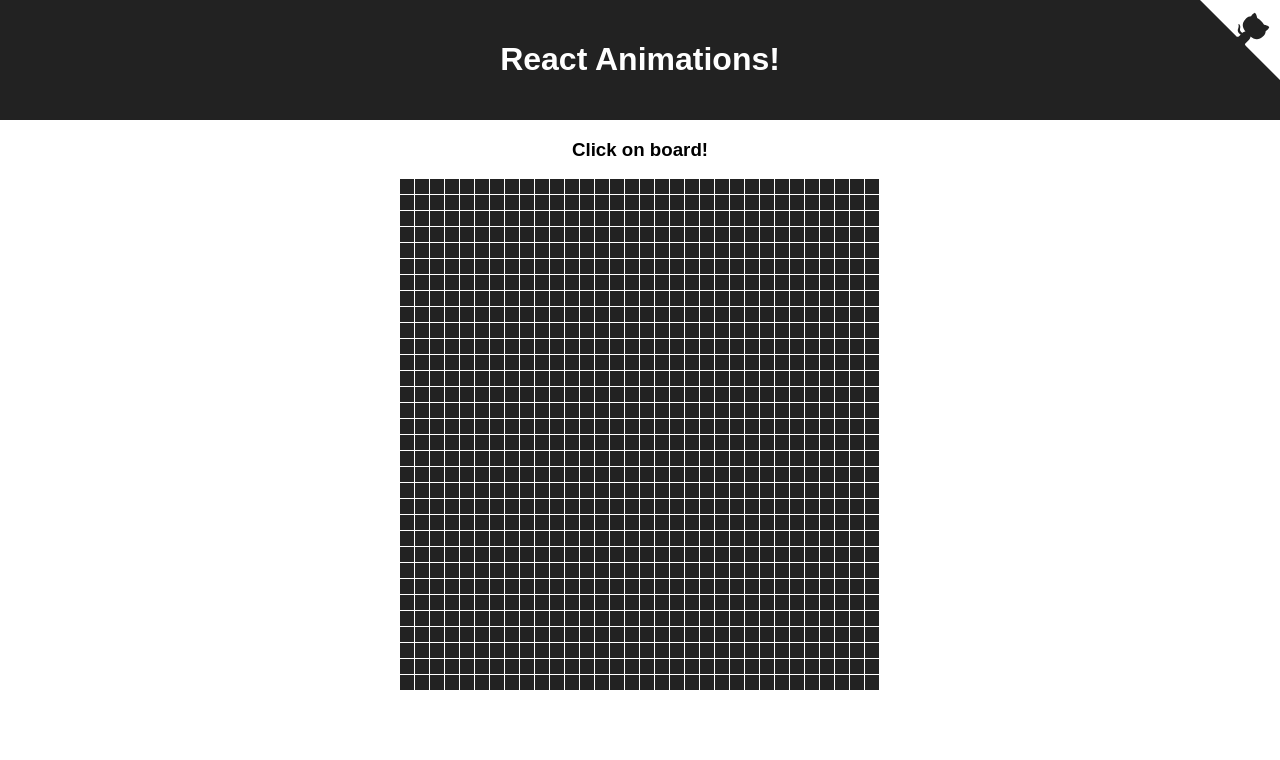
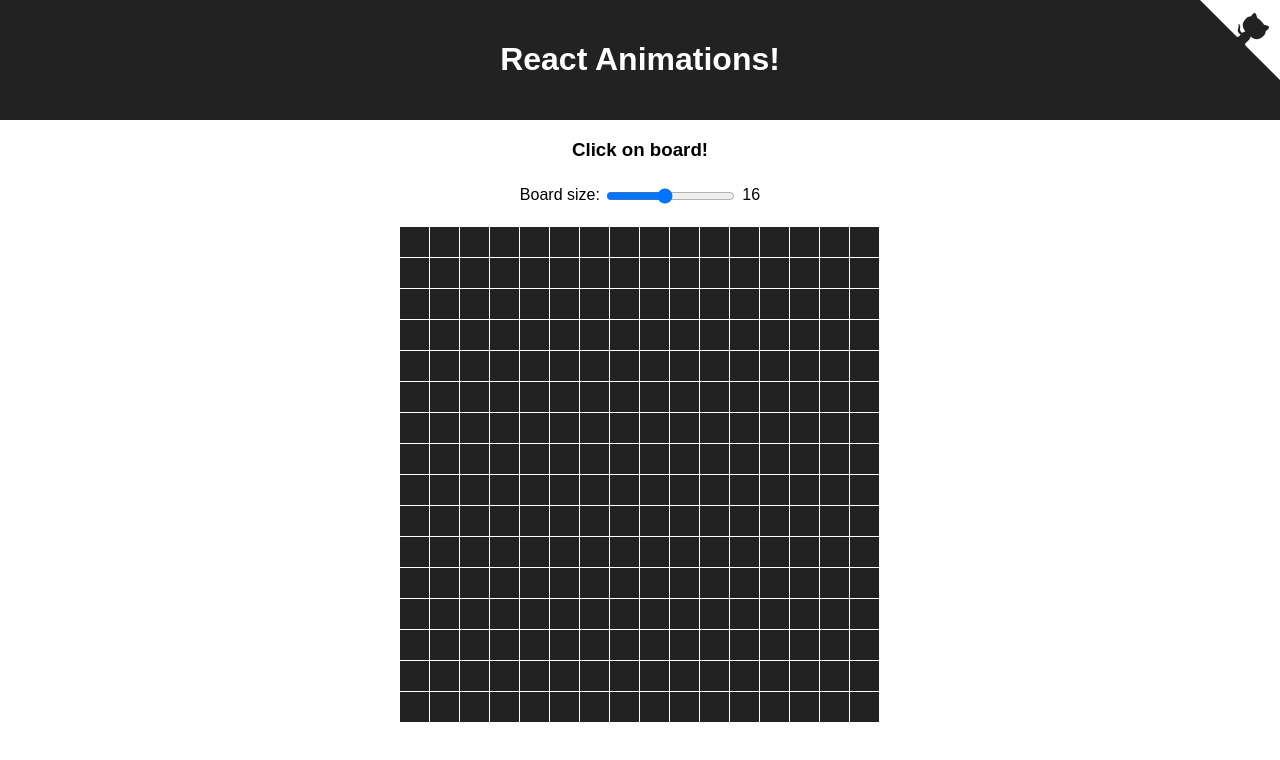
Before and after one commit to bukowskiadam/react-animations, a React (Create React App) app: page / in a window 1280 px wide. Shown: the top 760 px of the page. Built offline with nearby package versions, Linux system fonts and the light colour scheme.

Commit message:
Add size picker and make board resizable

```diff
--- a/package.json
+++ b/package.json
@@ -23,5 +23,5 @@
         "eslint-plugin-jsx-a11y": "^6.0.3",
         "eslint-plugin-react": "^7.6.1"
     },
-    "homepage": "https://bukowskiadam.github.io/react-animations"
+    "homepage": "."
 }
--- a/src/components/App.jsx
+++ b/src/components/App.jsx
@@ -2,21 +2,45 @@
 
 import './App.css';
 import Board2d from './Board2d';
+import SizePicker from './SizePicker';
 import GithubCorner from './GithubCorner';
 
-const size = 32;
+class App extends React.Component {
+    constructor(props) {
+        super(props);
 
-const App = () => (
+        this.state = {
+            boardSize: 16,
+        };
+    }
+
+    updateBoardSize = (value) => {
+        this.setState({
+            boardSize: value,
+        });
+    };
+
+    render() {
+        const { boardSize } = this.state;
+
+        return (
             <div className="App">
                 <header className="AppHeader">
                     <h1>React Animations!</h1>
-            <GithubCorner url="https://github.com/bukowskiadam/react-animations" color="#222222" fill="#ffffff" />
+                    <GithubCorner
+                        url="https://github.com/bukowskiadam/react-animations"
+                        color="#222222"
+                        fill="#ffffff"
+                    />
                 </header>
                 <div className="AppContainer">
                     <h3>Click on board!</h3>
-            <Board2d size={ size } />
+                    <SizePicker onChange={ this.updateBoardSize } value={ boardSize } />
+                    <Board2d size={ boardSize } />
                 </div>
             </div>
         );
+    }
+}
 
 export default App;
--- a/src/components/Board2d.jsx
+++ b/src/components/Board2d.jsx
@@ -4,7 +4,6 @@
 import './Board2d.css';
 import Tile from './Tile';
 import MessagingBoard from '../messaging/SquareBoard';
-import Message from '../messaging/Message';
 import performance from '../performance';
 
 export default class Board2d extends React.PureComponent {
@@ -15,10 +14,7 @@
     constructor(props) {
         super(props);
 
-        const { size } = props;
-
-        this.messagingBoard = new MessagingBoard(size);
-        this.totalTiles = size * size;
+        this.messagingBoard = null;
 
         this.state = {
             animationDuration: -1,
@@ -33,31 +29,39 @@
         performance.clearEntries();
     };
 
-    onMessageStart = () => {
+    onMessageCreated = () => {
         performance.start();
     };
 
-    createMessage = () => {
-        this.onMessageStart();
+    getMessagingBoard = () => {
+        const { size } = this.props;
 
-        return new Message(this.totalTiles, this.onMessageCompleted);
+        if (!this.messagingBoard || this.messagingBoard.size !== size) {
+            this.messagingBoard = new MessagingBoard(
+                size,
+                this.onMessageCreated,
+                this.onMessageCompleted,
+            );
+        }
+
+        return this.messagingBoard;
     };
 
     renderTiles = () => {
         const { size } = this.props;
         const tileSize = `${(100.0 / size).toFixed(4)}%`;
 
-        const createTile = (identifier, onMessage, broadcastMessage) => (
+        const createTile = (identifier, onMessage, createMessage, broadcastMessage) => (
             <Tile
                 key={ identifier }
                 size={ tileSize }
                 onMessage={ onMessage }
                 broadcastMessage={ broadcastMessage }
-                createMessage={ this.createMessage }
+                createMessage={ createMessage }
             />
         );
 
-        return this.messagingBoard.generate(createTile);
+        return this.getMessagingBoard().generate(createTile);
     };
 
     renderPerformance = () => {
--- /dev/null
+++ b/src/components/SizePicker.css
@@ -0,0 +1,12 @@
+.sizePicker {
+    line-height: 2em;
+    margin: 1em 0;
+}
+
+.sizePicker input {
+    vertical-align: middle;
+}
+
+.sizePicker .valueText {
+    margin-left: 5px;
+}
--- /dev/null
+++ b/src/components/SizePicker.jsx
@@ -0,0 +1,28 @@
+import React from 'react';
+import PropTypes from 'prop-types';
+
+import './SizePicker.css';
+
+const SizePicker = ({ onChange, value }) => (
+    <div className="sizePicker">
+        <label htmlFor="sizePicker">Board size: </label>
+        <input
+            type="range"
+            value={ value }
+            min="3"
+            max="32"
+            onChange={ (event) => {
+                const boardSize = parseInt(event.target.value, 10) || 12;
+                onChange(boardSize);
+            } }
+        />
+        <span className="valueText">{ value }</span>
+    </div>
+);
+
+SizePicker.propTypes = {
+    onChange: PropTypes.func.isRequired,
+    value: PropTypes.number.isRequired,
+};
+
+export default SizePicker;
--- a/src/components/Tile.jsx
+++ b/src/components/Tile.jsx
@@ -17,10 +17,19 @@
 
         this.handledMessages = new WeakSet();
 
+        this.isComponentMounted = false;
         this.state = {
             power: false,
         };
         this.props.onMessage(this.onMessage);
+    }
+
+    componentDidMount() {
+        this.isComponentMounted = true;
+    }
+
+    componentWillUnmount() {
+        this.isComponentMounted = false;
     }
 
     onClick = () => {
@@ -28,6 +37,7 @@
     };
 
     onMessage = (message) => {
+        if (this.isComponentMounted) {
             // eslint-disable-next-line consistent-return
             this.setState((prevState) => {
                 if (!this.handledMessages.has(message)) {
@@ -42,6 +52,7 @@
                     };
                 }
             });
+        }
     };
 
     render() {
--- a/src/messaging/Message.js
+++ b/src/messaging/Message.js
@@ -3,12 +3,19 @@
         this.receiversTotal = receiversTotal;
         this.receiversCount = 0;
         this.onComplete = onComplete;
+        this.valid = true;
     }
 
     received = () => {
         // eslint-disable-next-line no-plusplus
         if (++this.receiversCount === this.receiversTotal) {
-            this.onComplete();
+            this.onComplete(this);
         }
-    }
+    };
+
+    isValid = () => this.valid;
+
+    invalidate = () => {
+        this.valid = false;
+    };
 }
--- a/src/messaging/SquareBoard.js
+++ b/src/messaging/SquareBoard.js
@@ -1,9 +1,12 @@
 import Connection from './Connection';
+import Message from './Message';
 
 export default class SquareBoard {
-    constructor(size) {
+    constructor(size, onMessageCreated, onMessageCompleted) {
         this.size = size;
         this.elements = [];
+        this.onMessageCreated = onMessageCreated;
+        this.onMessageCompleted = onMessageCompleted;
         this.initBoard();
     }
 
@@ -11,7 +14,7 @@
         for (let y = 0; y < this.size; y += 1) {
             this.elements[y] = [];
             for (let x = 0; x < this.size; x += 1) {
-                const identifier = `row:${y};col:${x}`;
+                const identifier = `board:${this.size};row:${y};col:${x}`;
                 const connection = new Connection();
                 const broadcaster = this.createBroadcaster(x, y);
 
@@ -31,6 +34,14 @@
         if (y - 1 >= 0) this.elements[y - 1][x].connection.sendMessage(message);
     };
 
+    createMessage = () => {
+        const message = new Message(this.size * this.size, this.onMessageCompleted);
+
+        this.onMessageCreated(message);
+
+        return message;
+    };
+
     generate = (componentCreator) => {
         const components = [];
 
@@ -46,6 +57,7 @@
                     componentCreator(
                         identifier,
                         connection.onMessage,
+                        this.createMessage,
                         broadcaster,
                     ),
                 );
```
Lines whose indentation alone changed are shown as unchanged.
